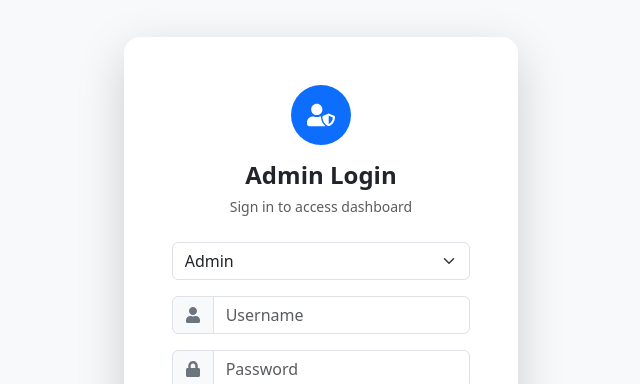
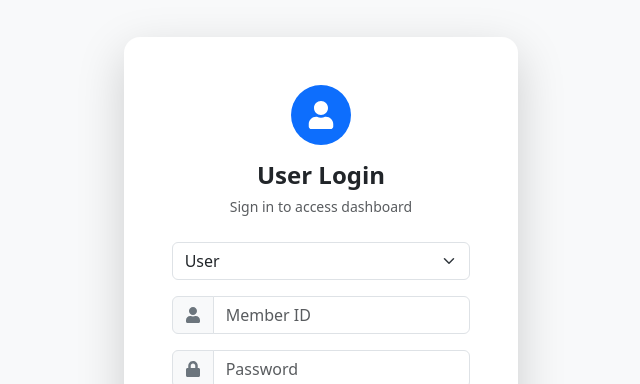
Before and after one commit to PatelMeet-1/drosystem, a React (Create React App) app in the folder frantend/my-app/: page / in a window 1280 px wide. Shown: the part 104-488 px from the top of the page, without its empty margins (319-959 px from the left). Built offline with nearby package versions, Linux system fonts and the light colour scheme; no server answers.

Commit message:
Your commit message here

```diff
--- a/frantend/my-app/src/component/adminlogin.js
+++ b/frantend/my-app/src/component/adminlogin.js
@@ -11,7 +11,7 @@ const Login = () => {
 
   const [username, setUsername] = useState("");
   const [password, setPassword] = useState("");
-  const [role, setRole] = useState("admin");
+  const [role, setRole] = useState("user");
   const [message, setMessage] = useState("");
   const [loading, setLoading] = useState(false);
 
```
